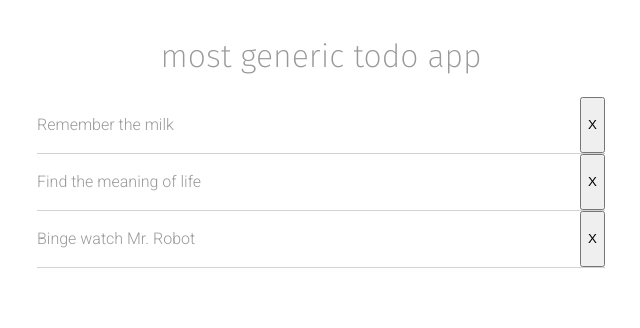
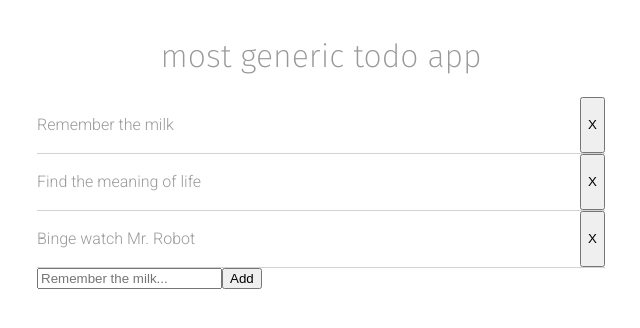
Before and after one commit to hkoskinen/mandatory-todo-app, a React (Create React App) app: page / in a window 1280 px wide. Shown: the top 328 px of the page, without its empty margins (319-959 px from the left). Built offline with nearby package versions, Linux system fonts and the light colour scheme.

Commit message:
Add the ability to add new items

```diff
--- a/src/App.js
+++ b/src/App.js
@@ -3,6 +3,7 @@ import { v4 as uuidv4 } from 'uuid';
 import './App.css';
 
 import TodoItems from './components/TodoItems';
+import AddTodoItem from './components/AddTodoItem';
 
 class App extends Component {
   state = {
@@ -21,6 +22,10 @@ class App extends Component {
     this.setState({todoItems: remainingItems});
   }
 
+  onAddItem = (item) => {
+    this.setState({todoItems: [...this.state.todoItems, {text: item, id: uuidv4()}]});
+  }
+
   render() {
     return (
       <div className="App">
@@ -28,6 +33,9 @@ class App extends Component {
         <TodoItems
           handleRemoveItem={this.handleRemoveItem}
           items={this.state.todoItems} />
+
+        <AddTodoItem onAddItem={this.onAddItem} />
+
       </div>
     );
   }
--- /dev/null
+++ b/src/components/AddTodoItem.js
@@ -0,0 +1,39 @@
+import React from 'react';
+
+class AddTodoItem extends React.Component {
+
+  state = {
+    val: ''
+  }
+
+  onSubmit = (e) => {
+    e.preventDefault();
+    this.props.onAddItem(this.state.val);
+    this.setState({val: ''});
+  }
+
+  onChange = (e) => {
+    this.setState({val: e.target.value});
+  }
+
+  render() {
+
+    return (
+      <div>
+        <form onSubmit={this.onSubmit}>
+          <div>
+            <input type="text"
+              value={this.state.val}
+              onChange={this.onChange}
+              placeholder="Remember the milk..." />
+            <button type="submit" >Add</button>
+          </div>
+        </form>
+      </div>
+
+    );
+
+  }
+}
+
+export default AddTodoItem;
```
